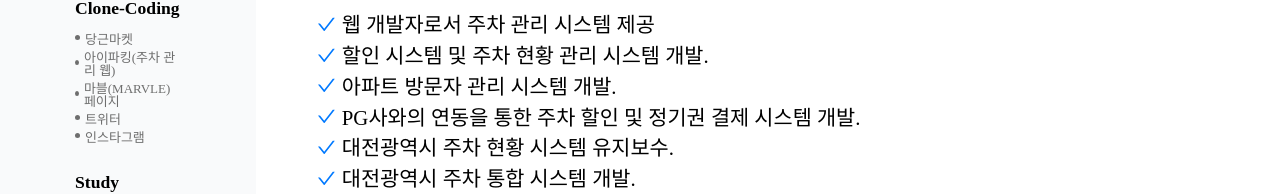
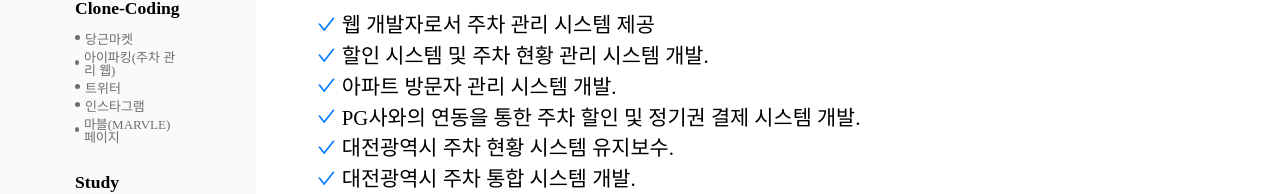
Before and after one commit to jeonghun94/portfolio, a React (Vite) app: page / in a window 1280 px wide. Shown: the part 1123-1317 px from the top of the page. Built offline with nearby package versions, Linux system fonts and the light colour scheme; a web font is replaced by a local one.

Commit message:
클릭 및 호버시 글자 색 변경 + 해당 콘텐츠로 이동

```diff
--- a/src/db/section.ts
+++ b/src/db/section.ts
@@ -41,15 +41,15 @@ export const sections = [
       },
       {
         id: "cloneCoding3",
-        title: "마블(MARVLE) 페이지",
+        title: "트위터",
       },
       {
         id: "cloneCoding4",
-        title: "트위터",
+        title: "인스타그램",
       },
       {
         id: "cloneCoding5",
-        title: "인스타그램",
+        title: "마블(MARVLE) 페이지",
       },
     ],
   },
--- a/src/pages/Home/index.tsx
+++ b/src/pages/Home/index.tsx
@@ -11,6 +11,7 @@ import { skills } from "../../db/skill";
 import { sections } from "../../db/section";
 import { infoLinks } from "../../db/infoLink";
 import { data } from "../../db/contents/index";
+import { useEffect, useState } from "react";
 
 const Wrapper = styled.div`
   display: flex;
@@ -78,13 +79,18 @@ const SectionTitle = styled.h3`
   margin: 10px 0;
 `;
 
-const SectionContent = styled(motion.a)`
+const SectionContent = styled.h3<{ isActive: boolean }>`
   display: flex;
   justify-content: flex-start;
   align-items: center;
-  color: rgb(110, 110, 110);
+  color: ${(props) => (props.isActive ? "#0079FF" : "rgb(110, 110, 110)")};
   font-size: 13px;
   gap: 5px;
+  cursor: pointer;
+
+  :hover {
+    color: #0079ff;
+  }
 `;
 
 const IntroWrapper = styled.div`
@@ -221,6 +227,7 @@ const ArticleWrapper = styled.div`
   overflow-y: scroll;
   box-sizing: border-box;
   background-color: white;
+  scroll-behavior: smooth;
   z-index: 1;
 
   @media (max-width: 992px) {
@@ -386,6 +393,43 @@ const InnerArticleImage = styled(motion.img)<{ isVertical?: boolean }>`
 `;
 
 const Home = () => {
+  const [activeTitle, setActiveTitle] = useState<string>("");
+
+  const handletTitleClick = (e: React.MouseEvent<HTMLHeadingElement>, title: string) => {
+    const {
+      currentTarget: { id },
+    } = e;
+    setActiveTitle(title);
+
+    const innerArticleTitle = document.querySelectorAll(".innerArticleTitle");
+    const innerArticleTitleArray = Array.from(innerArticleTitle);
+    const innerArticleTitleArrayMap = innerArticleTitleArray.map((item) => item.id);
+    innerArticleTitleArrayMap.forEach((item, index) => {
+      if (item === id) {
+        innerArticleTitleArray[index].scrollIntoView();
+      }
+    });
+  };
+
+  // document.querySelector(".articleWrapper") 부분을 스크롤할때 innerArticleTitle의 innerTitle값을 가져와서 setActiveTitle함수를 통해 activeTitle을 변경해주는 로직
+
+  // useEffect(() => {
+  //   const articleWrapper = document.querySelector(".articleWrapper");
+  //   const innerArticleTitle = document.querySelectorAll(".innerArticleTitle");
+  //   const innerArticleTitleArray = Array.from(innerArticleTitle);
+  //   const innerArticleTitleArrayMap = innerArticleTitleArray.map((item) => item.innerHTML);
+
+  //   articleWrapper?.addEventListener("scroll", () => {
+  //     innerArticleTitleArrayMap.forEach((item, index) => {
+  //       console.log(item);
+  //       if (item === activeTitle) {
+  //         innerArticleTitleArray[index].scrollIntoView();
+  //         setActiveTitle(item);
+  //       }
+  //     });
+  //   });
+  // }, [activeTitle]);
+
   return (
     <Wrapper>
       <ProfileWrapper>
@@ -435,11 +479,10 @@ const Home = () => {
                 {item.items.map((item, index) => {
                   return (
                     <SectionContent
+                      id={item.id}
                       key={index}
-                      href={`#${item.id}`}
-                      whileHover={{
-                        color: "#0079FF",
-                      }}
+                      isActive={activeTitle === item.title}
+                      onClick={(e) => handletTitleClick(e, item.title)}
                     >
                       <Dot />
                       <span>{item.title}</span>
@@ -451,7 +494,7 @@ const Home = () => {
           })}
         </SideBar>
 
-        <ArticleWrapper>
+        <ArticleWrapper className="articleWrapper">
           {data.map((item, index) => {
             return (
               <Article key={index}>
@@ -465,6 +508,7 @@ const Home = () => {
                       <InnerArticleSutTitle>{item.subTitle}</InnerArticleSutTitle>
                       <InnerArticleTitle
                         id={item.id}
+                        className="innerArticleTitle"
                         style={{
                           marginTop: !item.subTitle ? "-10px" : "",
                         }}
```
